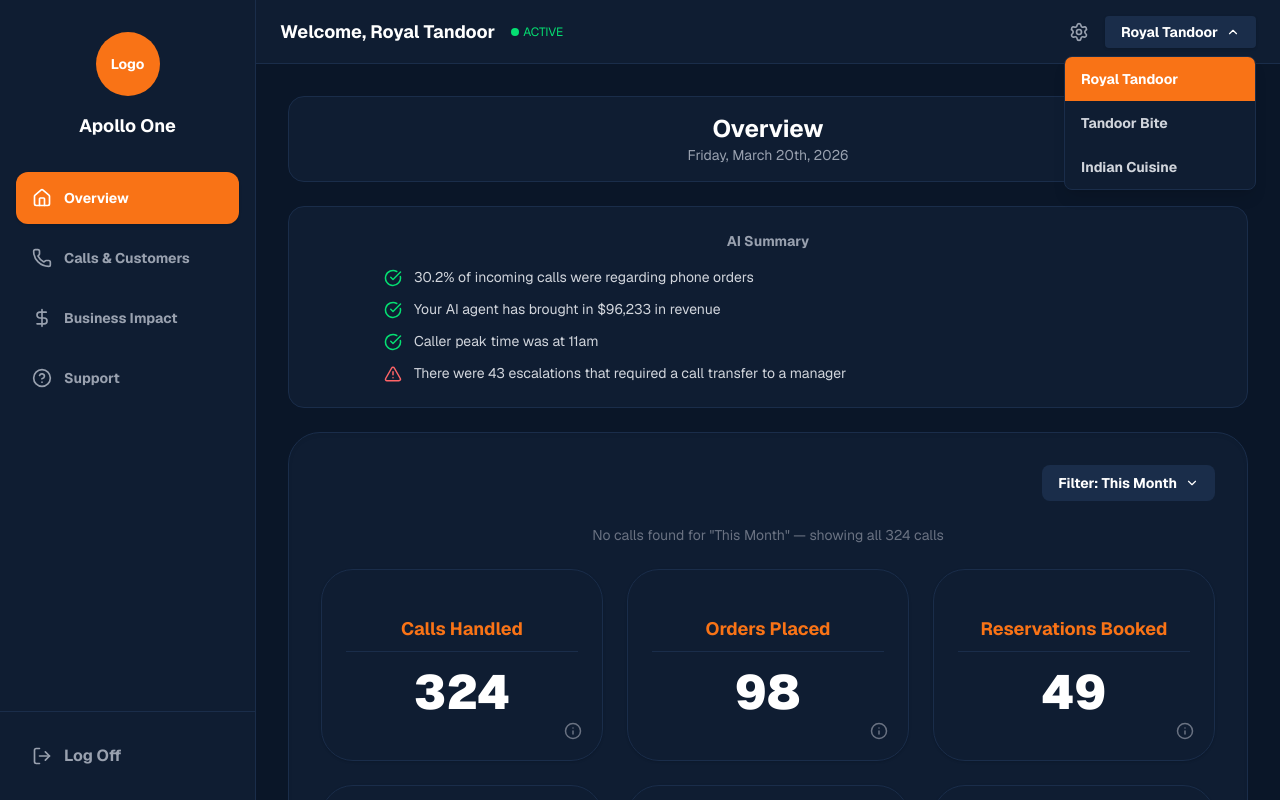
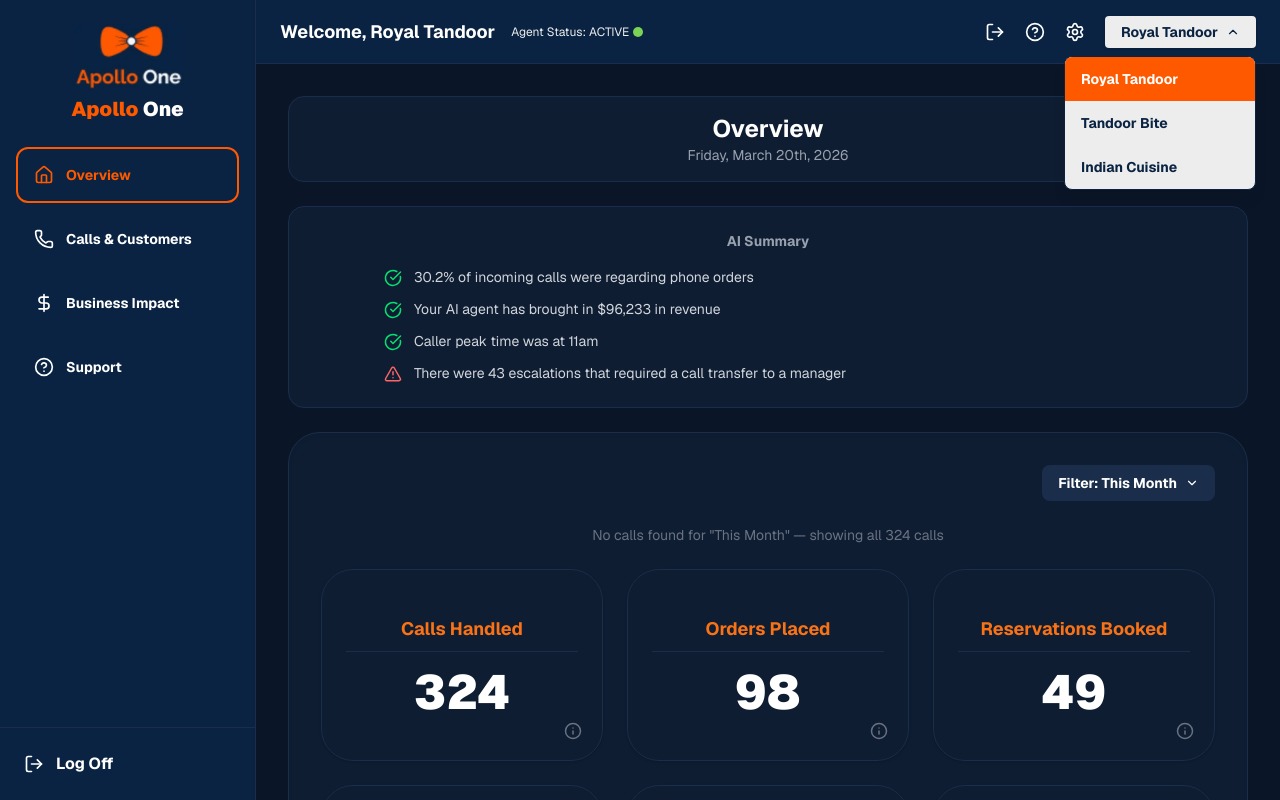
Before and after one commit to minang1211/restaurant-dashboard, a Next.js app: page / in a window 1280 px wide. Both pictures are taken after a click on the button "Royal Tandoor". Built offline with nearby package versions, Linux system fonts and the light colour scheme.

Commit message:
Update logo and color style guide

```diff
--- a/src/app/page.js
+++ b/src/app/page.js
@@ -9,6 +9,7 @@ import {
   Settings,
   LogOut,
   ChevronDown,
+  ChevronUp,
 } from "lucide-react";
 import OverviewTab from "./components/OverviewTab";
 import CallsTab from "./components/CallsTab";
@@ -26,27 +27,29 @@ export default function Dashboard() {
   const [activeTab, setActiveTab] = useState("Overview");
   const [selectedRestaurant, setSelectedRestaurant] = useState(restaurants[0]);
   const [dropdownOpen, setDropdownOpen] = useState(false);
+  const [logoutOpen, setLogoutOpen] = useState(false);
   const dropdownRef = useRef(null);
+  const logoutRef = useRef(null);
 
   useEffect(() => {
     function handleClickOutside(e) {
-      if (dropdownRef.current && !dropdownRef.current.contains(e.target)) {
-        setDropdownOpen(false);
-      }
+      if (dropdownRef.current && !dropdownRef.current.contains(e.target)) setDropdownOpen(false);
+      if (logoutRef.current && !logoutRef.current.contains(e.target)) setLogoutOpen(false);
     }
     document.addEventListener("mousedown", handleClickOutside);
     return () => document.removeEventListener("mousedown", handleClickOutside);
   }, []);
 
   return (
-    <div className="flex min-h-screen bg-[#0a1628] font-sans text-white">
+    <div className="flex min-h-screen bg-[#0A2342] font-sans text-white">
 
-      <aside className="w-64 bg-[#0f1d32] border-r border-[#1a2d4a] flex flex-col shrink-0">
-        <div className="p-8">
-          <div className="bg-[#f97316] w-16 h-16 rounded-full flex items-center justify-center mb-4 mx-auto">
-            <span className="font-bold text-white text-sm">Logo</span>
+      <aside className="w-64 bg-[#0A2342] border-r border-[#1a2d4a] flex flex-col shrink-0">
+        <div className="p-6 text-center">
+          <img src="/images/logo.png" alt="Apollo One" className="w-28 mx-auto mb-1" />
+          <div>
+            <span className="text-[#FF5900] font-black text-xl">Apollo </span>
+            <span className="text-white font-black text-xl">One</span>
           </div>
-          <h2 className="text-center font-bold text-lg text-white">Apollo One</h2>
         </div>
 
         <nav className="flex-1 px-4 space-y-2">
@@ -56,8 +59,28 @@ export default function Dashboard() {
           <SidebarItem icon={<HelpCircle size={20} />} label="Support" active={activeTab === "Support"} onClick={() => setActiveTab("Support")} />
         </nav>
 
-        <div className="p-8 border-t border-[#1a2d4a]">
-          <button className="flex items-center space-x-3 text-gray-400 hover:text-[#f97316] transition-colors w-full font-bold">
+        <div className="p-6 border-t border-[#1a2d4a] relative" ref={logoutRef}>
+          {logoutOpen && (
+            <div className="absolute bottom-full left-4 right-4 mb-2 bg-[#0A2342] border border-[#1a2d4a] rounded-xl p-4 shadow-lg">
+              <LogOut size={24} className="mx-auto mb-2 text-white" />
+              <p className="text-white text-sm font-bold text-center mb-3">Are you sure you want to log out?</p>
+              <div className="flex gap-2">
+                <button className="flex-1 bg-[#E91515] text-white font-bold text-sm py-2 rounded-lg hover:bg-transparent hover:border hover:border-white transition-all">
+                  Yes
+                </button>
+                <button
+                  onClick={() => setLogoutOpen(false)}
+                  className="flex-1 bg-[#0A2342] border border-white text-white font-bold text-sm py-2 rounded-lg hover:bg-[#1a2d4a] transition-all"
+                >
+                  No
+                </button>
+              </div>
+            </div>
+          )}
+          <button
+            onClick={() => setLogoutOpen(!logoutOpen)}
+            className="flex items-center space-x-3 text-white hover:text-[#FF5900] transition-colors w-full font-bold"
+          >
             <LogOut size={20} />
             <span>Log Off</span>
           </button>
@@ -65,29 +88,31 @@ export default function Dashboard() {
       </aside>
 
       <main className="flex-1 flex flex-col h-screen overflow-hidden">
-        <header className="h-16 bg-[#0f1d32] text-white flex items-center justify-between px-6 shadow-md shrink-0 border-b border-[#1a2d4a]">
+        <header className="h-16 bg-[#0A2342] text-white flex items-center justify-between px-6 shadow-md shrink-0 border-b border-[#1a2d4a]">
           <div className="flex items-center gap-4">
-            <span className="font-bold text-lg">Welcome, {selectedRestaurant}</span>
-            <span className="text-xs text-green-400 flex items-center gap-1">
-              <span className="w-2 h-2 bg-green-400 rounded-full inline-block"></span>
-              ACTIVE
-            </span>
+            <span className="text-white font-bold text-lg">Welcome, {selectedRestaurant}</span>
+            <div className="flex items-center gap-1">
+              <span className="text-[#EDEDED] text-xs">Agent Status: ACTIVE</span>
+              <span className="w-2.5 h-2.5 bg-[#7AD354] rounded-full inline-block"></span>
+            </div>
           </div>
 
-          <div className="flex items-center gap-4">
-            <Settings size={20} className="text-gray-400 hover:text-[#f97316] cursor-pointer transition-colors" />
+          <div className="flex items-center gap-5">
+            <LogOut size={20} className="text-white hover:text-[#FF5900] cursor-pointer transition-colors" />
+            <HelpCircle size={20} className="text-white hover:text-[#FF5900] cursor-pointer transition-colors" onClick={() => setActiveTab("Support")} />
+            <Settings size={20} className="text-white hover:text-[#FF5900] cursor-pointer transition-colors" />
 
             <div className="relative" ref={dropdownRef}>
               <button
                 onClick={() => setDropdownOpen(!dropdownOpen)}
-                className="flex items-center gap-2 bg-[#1a2d4a] px-4 py-1.5 rounded shadow-sm font-bold text-sm hover:bg-[#243a5e] transition-colors"
+                className="flex items-center gap-2 bg-[#EDEDED] text-[#0A2342] px-4 py-1.5 rounded shadow-sm font-bold text-sm hover:bg-white transition-colors"
               >
                 {selectedRestaurant}
-                <ChevronDown size={14} className={`transition-transform ${dropdownOpen ? "rotate-180" : ""}`} />
+                {dropdownOpen ? <ChevronUp size={14} className="text-[#0A2342]" /> : <ChevronDown size={14} className="text-[#0A2342]" />}
               </button>
 
               {dropdownOpen && (
-                <div className="absolute right-0 mt-2 w-48 bg-[#0f1d32] border border-[#1a2d4a] rounded-lg shadow-lg z-50 overflow-hidden">
+                <div className="absolute right-0 mt-2 w-48 bg-[#EDEDED] border border-[#0A2342] rounded-lg shadow-lg z-50 overflow-hidden">
                   {restaurants.map((name) => (
                     <button
                       key={name}
@@ -96,8 +121,8 @@ export default function Dashboard() {
                         setDropdownOpen(false);
                       }}
                       className={`w-full text-left px-4 py-3 text-sm font-bold transition-colors ${selectedRestaurant === name
-                          ? "bg-[#f97316] text-white"
-                          : "text-gray-300 hover:bg-[#1a2d4a] hover:text-[#f97316]"
+                          ? "bg-[#FF5900] text-white"
+                          : "text-[#0A2342] hover:bg-[#FF5900] hover:text-white"
                         }`}
                     >
                       {name}
@@ -125,9 +150,9 @@ function SidebarItem({ icon, label, active, onClick }) {
   return (
     <button
       onClick={onClick}
-      className={`flex items-center space-x-3 w-full px-4 py-4 rounded-xl font-bold transition-all duration-200 ${active
-          ? "bg-[#f97316] text-white shadow-sm"
-          : "text-gray-400 hover:bg-[#1a2d4a] hover:text-white"
+      className={`flex items-center space-x-3 w-full px-4 py-4 rounded-xl font-bold transition-all duration-200 border-2 ${active
+          ? "border-[#FF5900] text-[#FF5900]"
+          : "border-transparent text-white hover:border-[#FF5900] hover:text-[#FF5900]"
         }`}
     >
       {icon}
```
Also changed, not shown: public/images/logo.png (added).
